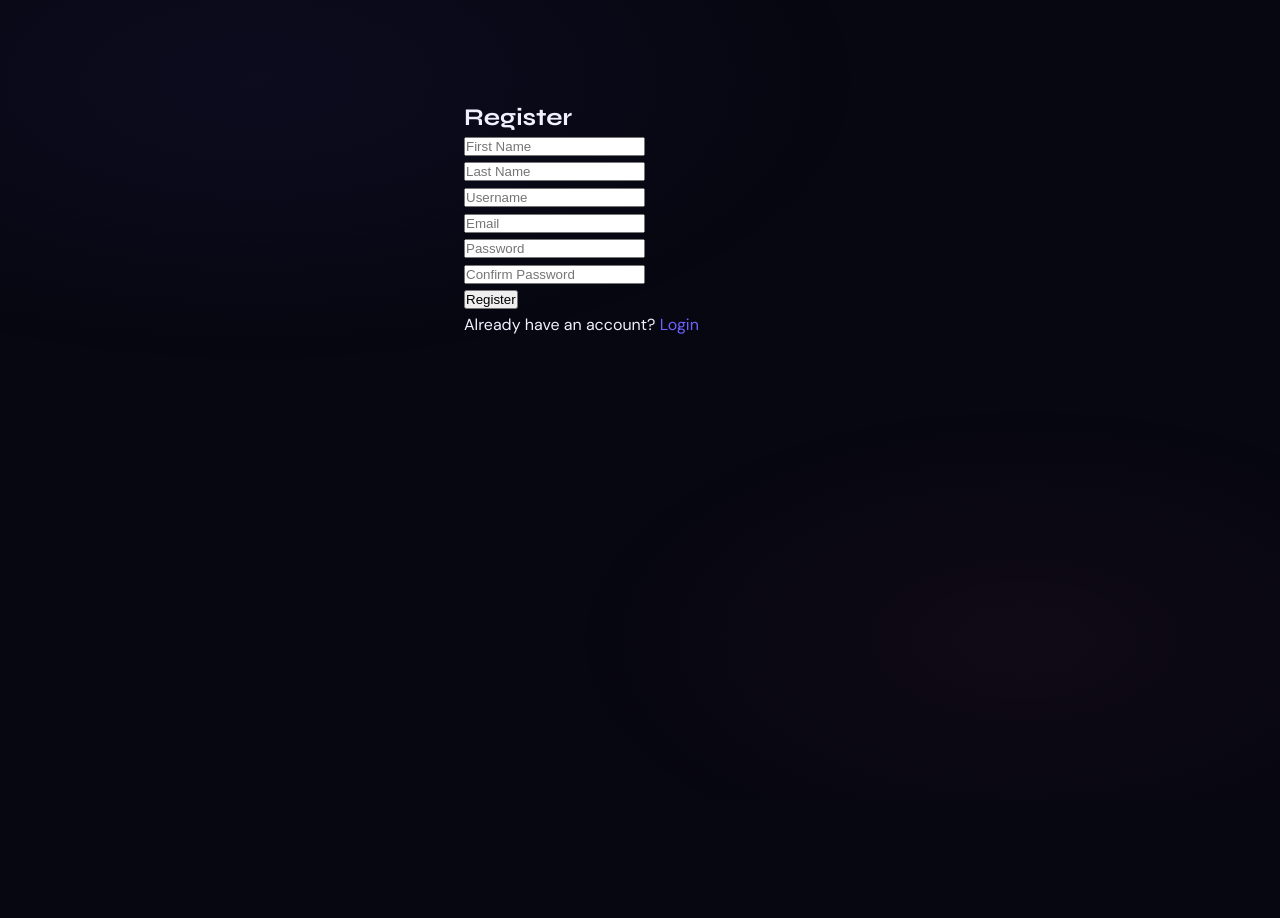
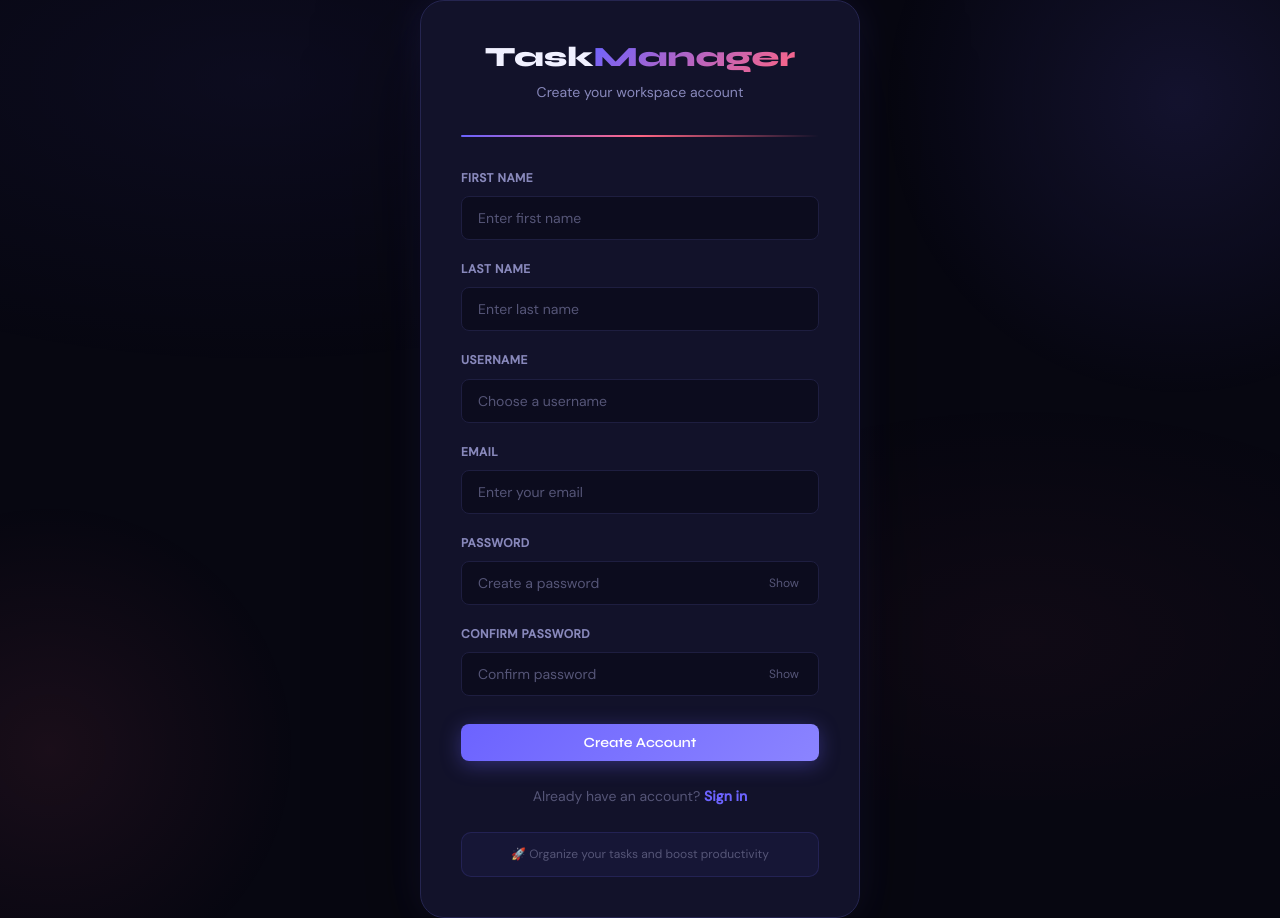
Before and after one commit to Codermanish75/Task_Manager, a React (Create React App) app in the folder frontend/: page /register in a window 1280 px wide. Before the commit the page ends 880 px from the top, so only its background shows below. Built offline with nearby package versions, Linux system fonts and the light colour scheme; no server answers.

Commit message:
fix dashboard router

```diff
--- a/frontend/src/pages/RegisterPage.js
+++ b/frontend/src/pages/RegisterPage.js
@@ -1,8 +1,9 @@
 import React, { useState } from 'react';
 import { useNavigate, Link } from 'react-router-dom';
 import { useAuth } from '../context/AuthContext';
+import toast from 'react-hot-toast';
 
-const RegisterPage = () => {
+export default function RegisterPage() {
   const { register } = useAuth();
   const navigate = useNavigate();
 
@@ -14,22 +15,38 @@ const RegisterPage = () => {
     password: '',
     confirmPassword: '',
   });
-  const [error, setError] = useState('');
+
   const [loading, setLoading] = useState(false);
+  const [showPass, setShowPass] = useState(false);
+  const [showConfirmPass, setShowConfirmPass] = useState(false);
 
   const handleChange = (e) => {
-    setFormData({ ...formData, [e.target.name]: e.target.value });
+    setFormData(f => ({
+      ...f,
+      [e.target.name]: e.target.value
+    }));
   };
 
   const handleSubmit = async (e) => {
     e.preventDefault();
-    setError('');
+
+    if (
+      !formData.first_name ||
+      !formData.last_name ||
+      !formData.username ||
+      !formData.email ||
+      !formData.password ||
+      !formData.confirmPassword
+    ) {
+      return toast.error('Please fill all fields');
+    }
 
     if (formData.password !== formData.confirmPassword) {
-      return setError('Passwords do not match.');
+      return toast.error('Passwords do not match');
     }
 
     setLoading(true);
+
     try {
       await register({
         first_name: formData.first_name,
@@ -38,30 +55,213 @@ const RegisterPage = () => {
         email: formData.email,
         password: formData.password,
       });
+
+      toast.success('Account created successfully 🎉');
       navigate('/dashboard');
     } catch (err) {
-      setError(err?.response?.data?.error || 'Registration failed.');
+      toast.error(err?.response?.data?.error || 'Registration failed');
     } finally {
       setLoading(false);
     }
   };
 
   return (
-    <div style={{ maxWidth: 400, margin: '80px auto', padding: 24 }}>
-      <h2>Register</h2>
-      {error && <p style={{ color: 'red' }}>{error}</p>}
-      <form onSubmit={handleSubmit}>
-        <input name="first_name" placeholder="First Name" value={formData.first_name} onChange={handleChange} /><br />
-        <input name="last_name" placeholder="Last Name" value={formData.last_name} onChange={handleChange} /><br />
-        <input name="username" placeholder="Username" value={formData.username} onChange={handleChange} required /><br />
-        <input name="email" type="email" placeholder="Email" value={formData.email} onChange={handleChange} required /><br />
-        <input name="password" type="password" placeholder="Password" value={formData.password} onChange={handleChange} required /><br />
-        <input name="confirmPassword" type="password" placeholder="Confirm Password" value={formData.confirmPassword} onChange={handleChange} required /><br />
-        <button type="submit" disabled={loading}>{loading ? 'Registering...' : 'Register'}</button>
-      </form>
-      <p>Already have an account? <Link to="/login">Login</Link></p>
+    <div className="auth-page">
+      <div className="auth-card animate-slide-up">
+
+        <div className="auth-logo">
+          <h1>Task<span>Manager</span></h1>
+          <p className="auth-subtitle">
+            Create your workspace account
+          </p>
+        </div>
+
+        <div
+          style={{
+            height: 2,
+            background:
+              'linear-gradient(90deg, var(--accent), var(--accent-2), transparent)',
+            borderRadius: 2,
+            marginBottom: 32,
+          }}
+        />
+
+        <form onSubmit={handleSubmit}>
+
+          <div className="form-group">
+            <label className="form-label">First Name</label>
+            <input
+              name="first_name"
+              value={formData.first_name}
+              onChange={handleChange}
+              className="form-input"
+              placeholder="Enter first name"
+            />
+          </div>
+
+          <div className="form-group">
+            <label className="form-label">Last Name</label>
+            <input
+              name="last_name"
+              value={formData.last_name}
+              onChange={handleChange}
+              className="form-input"
+              placeholder="Enter last name"
+            />
+          </div>
+
+          <div className="form-group">
+            <label className="form-label">Username</label>
+            <input
+              name="username"
+              value={formData.username}
+              onChange={handleChange}
+              className="form-input"
+              placeholder="Choose a username"
+            />
+          </div>
+
+          <div className="form-group">
+            <label className="form-label">Email</label>
+            <input
+              type="email"
+              name="email"
+              value={formData.email}
+              onChange={handleChange}
+              className="form-input"
+              placeholder="Enter your email"
+            />
+          </div>
+
+          <div className="form-group">
+            <label className="form-label">Password</label>
+
+            <div style={{ position: 'relative' }}>
+              <input
+                name="password"
+                type={showPass ? 'text' : 'password'}
+                value={formData.password}
+                onChange={handleChange}
+                className="form-input"
+                placeholder="Create a password"
+                style={{ paddingRight: 48 }}
+              />
+
+              <button
+                type="button"
+                onClick={() => setShowPass(!showPass)}
+                style={{
+                  position: 'absolute',
+                  right: 14,
+                  top: '50%',
+                  transform: 'translateY(-50%)',
+                  background: 'none',
+                  border: 'none',
+                  cursor: 'pointer',
+                  color: 'var(--text-muted)',
+                  fontSize: 12,
+                  fontFamily: 'var(--font-body)',
+                  padding: '4px 6px',
+                }}
+              >
+                {showPass ? 'Hide' : 'Show'}
+              </button>
+            </div>
+          </div>
+
+          <div className="form-group">
+            <label className="form-label">Confirm Password</label>
+
+            <div style={{ position: 'relative' }}>
+              <input
+                name="confirmPassword"
+                type={showConfirmPass ? 'text' : 'password'}
+                value={formData.confirmPassword}
+                onChange={handleChange}
+                className="form-input"
+                placeholder="Confirm password"
+                style={{ paddingRight: 48 }}
+              />
+
+              <button
+                type="button"
+                onClick={() =>
+                  setShowConfirmPass(!showConfirmPass)
+                }
+                style={{
+                  position: 'absolute',
+                  right: 14,
+                  top: '50%',
+                  transform: 'translateY(-50%)',
+                  background: 'none',
+                  border: 'none',
+                  cursor: 'pointer',
+                  color: 'var(--text-muted)',
+                  fontSize: 12,
+                  fontFamily: 'var(--font-body)',
+                  padding: '4px 6px',
+                }}
+              >
+                {showConfirmPass ? 'Hide' : 'Show'}
+              </button>
+            </div>
+          </div>
+
+          <button
+            type="submit"
+            className="btn btn-primary w-full"
+            style={{
+              justifyContent: 'center',
+              marginTop: 8,
+            }}
+            disabled={loading}
+          >
+            {loading ? (
+              <span
+                className="spinner"
+                style={{ borderTopColor: 'white' }}
+              />
+            ) : null}
+
+            {loading ? 'Creating Account...' : 'Create Account'}
+          </button>
+        </form>
+
+        <div
+          style={{
+            textAlign: 'center',
+            marginTop: 24,
+            fontSize: 14,
+            color: 'var(--text-muted)',
+          }}
+        >
+          Already have an account?{' '}
+          <Link
+            to="/login"
+            style={{
+              color: 'var(--accent)',
+              fontWeight: 600,
+            }}
+          >
+            Sign in
+          </Link>
+        </div>
+
+        <div
+          style={{
+            marginTop: 24,
+            padding: '12px 16px',
+            background: 'rgba(108,99,255,0.06)',
+            border: '1px solid rgba(108,99,255,0.15)',
+            borderRadius: 10,
+            fontSize: 12,
+            color: 'var(--text-muted)',
+            textAlign: 'center',
+          }}
+        >
+          🚀 Organize your tasks and boost productivity
+        </div>
+      </div>
     </div>
   );
-};
-
-export default RegisterPage;
+}
```
